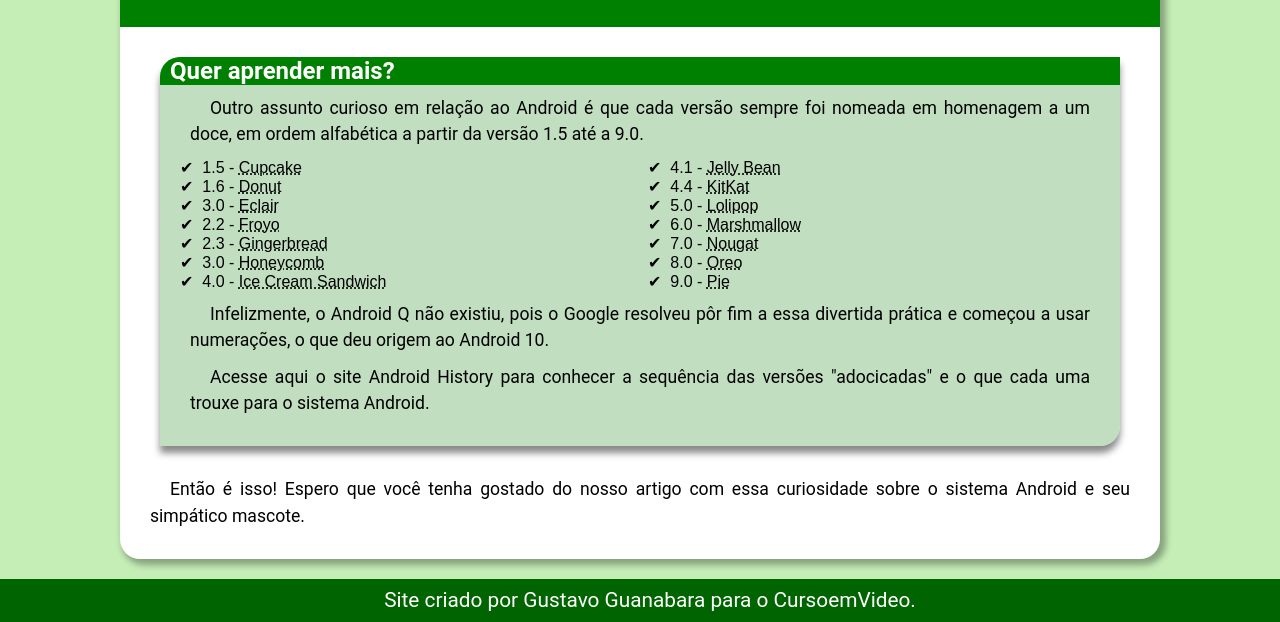
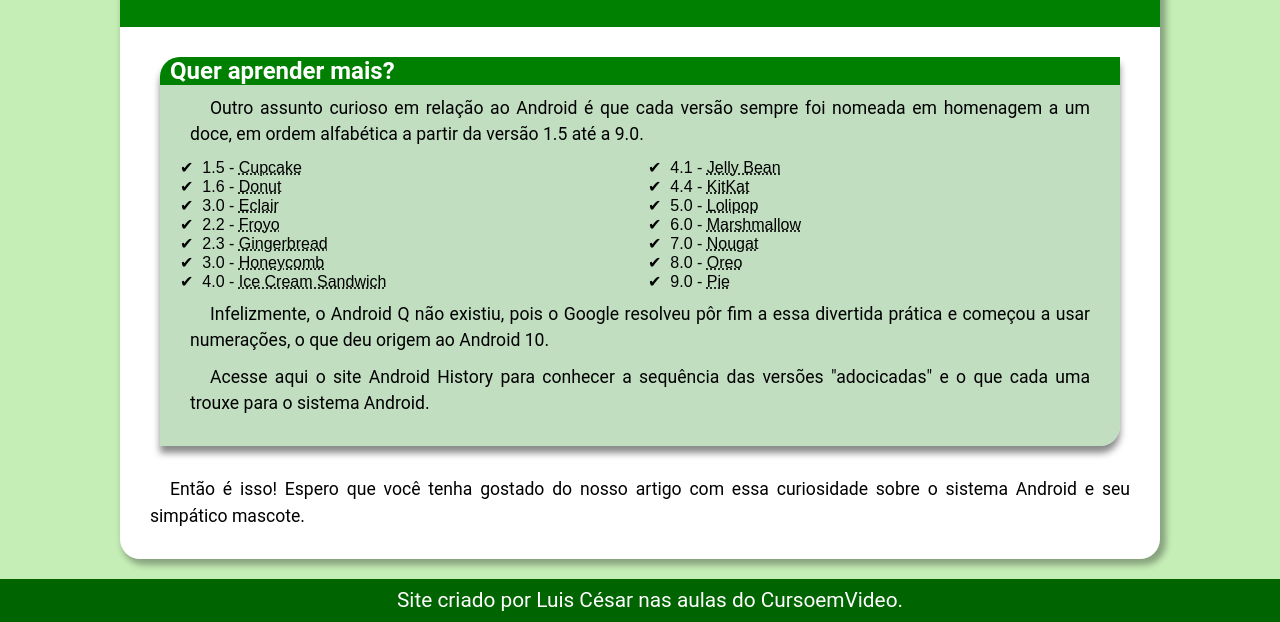
Before and after one commit to Luis-Cesar0/Site_Estudo_Android, a plain HTML site: page index.html in a window 1280 px wide. Shown: the part 2219-2841 px from the top of the page. Drawn offline with Linux system fonts and the light colour scheme.

Commit message:
trocando o nome

```diff
--- a/index.html
+++ b/index.html
@@ -46,7 +46,7 @@
                     <img src="img/irina-blok.jpg" alt="criadoura do android" class="imgbig">
                 </picture>
                 <p>
-                    ((A ideia principal da Irina era representar tudo graficamente com poucos traços e de forma mais chapada. O desenho também deveria gerar identificação rápida com quem o olha. Surgiu então o Bugdroid, o novo mascote do Android.
+                    A ideia principal da Irina era representar tudo graficamente com poucos traços e de forma mais chapada. O desenho também deveria gerar identificação rápida com quem o olha. Surgiu então o Bugdroid, o novo mascote do Android.
                 </p>
                 <picture>
                     <img src="img/bugdroid.png" alt="mascote do android" class="imgpq">
@@ -123,7 +123,7 @@
 
     </main>
     <footer>
-        <p id="prodap">Site criado por Gustavo Guanabara para o CursoemVideo.</p>
+        <p id="prodap">Site criado por Luis César nas aulas do CursoemVideo.</p>
     </footer>
 </body>
 </html>
```
